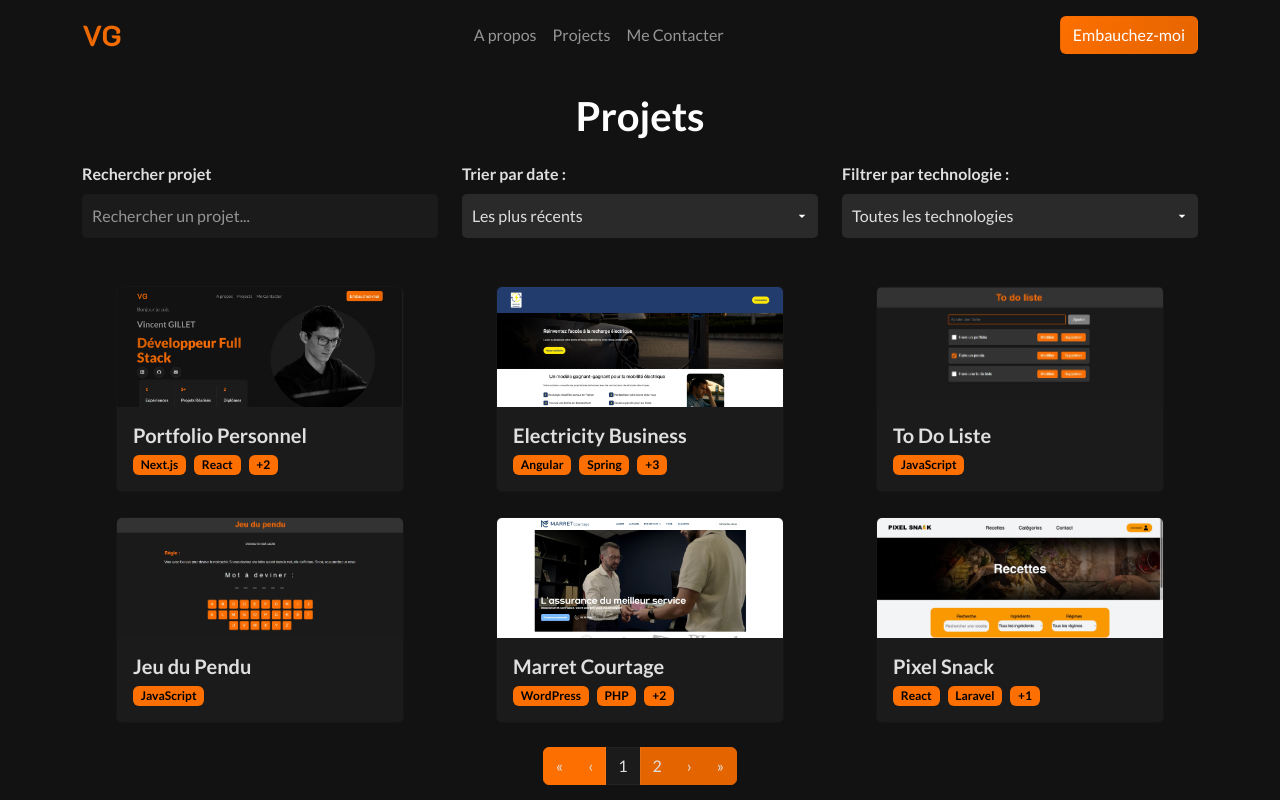
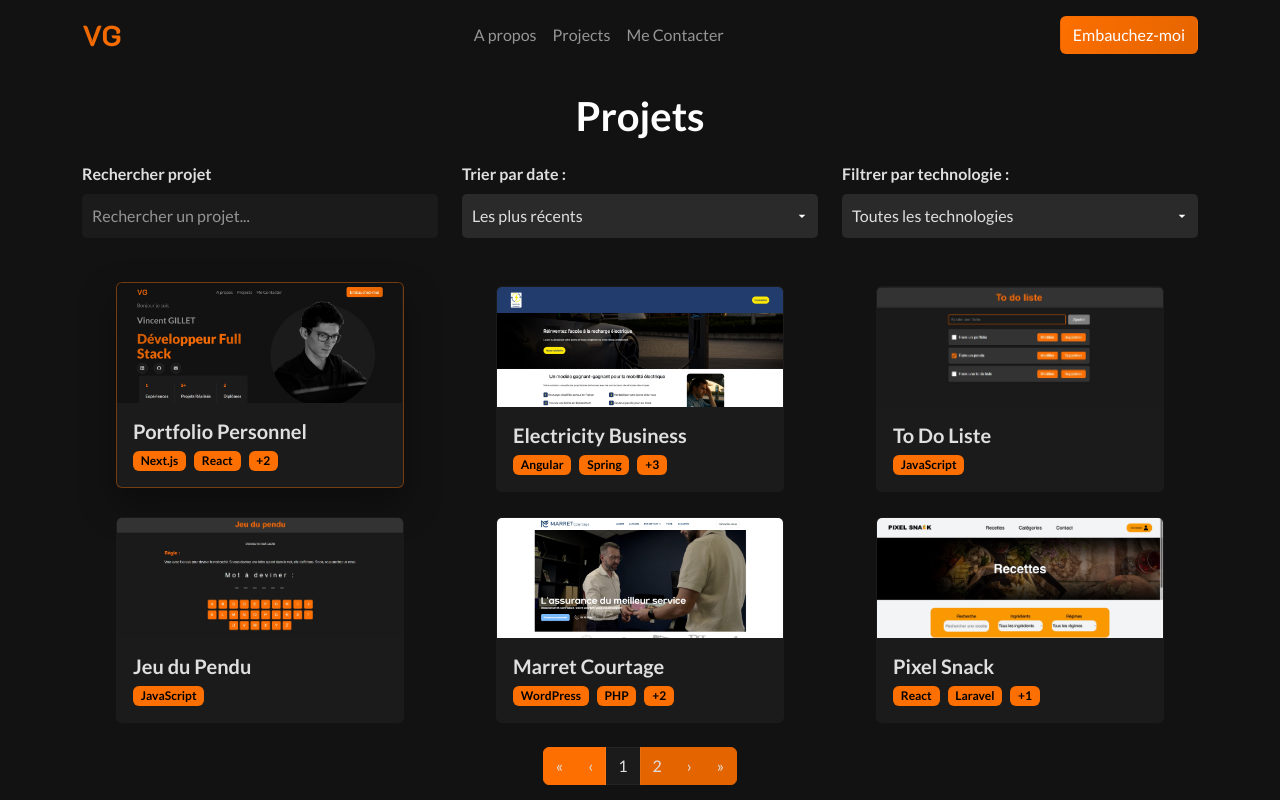
Before and after one commit to Vincent-Gillet/portfolio, a Next.js app: page /projets in a window 1280 px wide. In both pictures the pointer is over the link 260 px from the left and 389 px from the top of the page. Shown: the top 800 px of the page. Built offline with nearby package versions, Linux system fonts and the light colour scheme.

Commit message:
feat: add animation card project

```diff
--- a/src/app/projets/Projects.css
+++ b/src/app/projets/Projects.css
@@ -43,6 +43,8 @@ select option:checked, select option:hover, select option:focus {
 .card {
     background-color: var(--white-background-opacity) !important;
     height: 320px;
+    transition: transform 0.2s ease, box-shadow 0.2s ease, border-color 0.2s ease;
+    border: 1px solid transparent;
 
     .card-img-top {
         height: 120px;
@@ -55,6 +57,13 @@ select option:checked, select option:hover, select option:focus {
         font-weight: 700;
     }
 }
+
+.card:hover {
+    transform: translateY(-4px);
+    box-shadow: 0 16px 36px rgba(0, 0, 0, 0.35);
+    border-color: rgba(253, 111, 0, 0.4);
+}
+
 
 .pagination {
     .page-item span, .page-item a {
```
